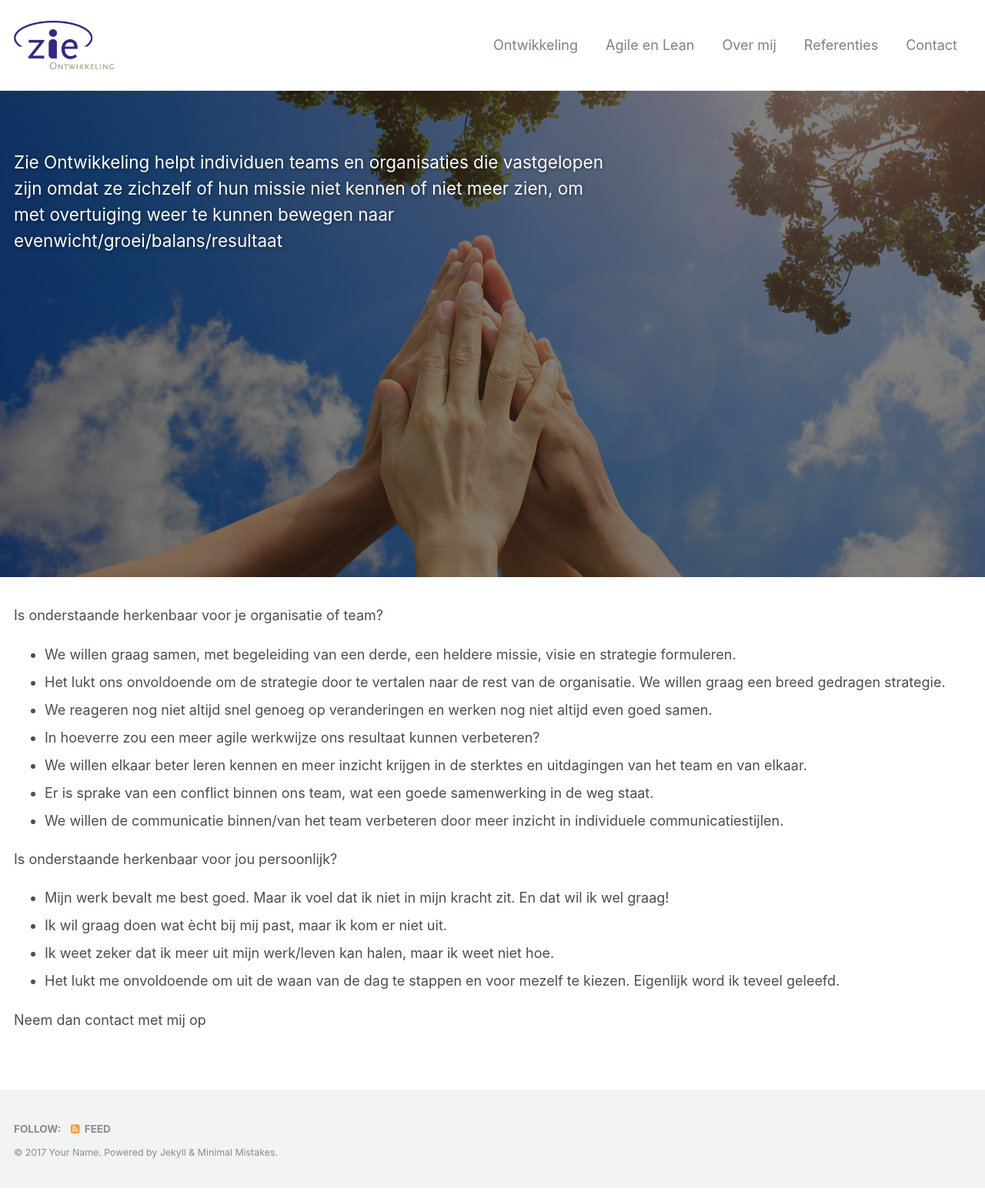
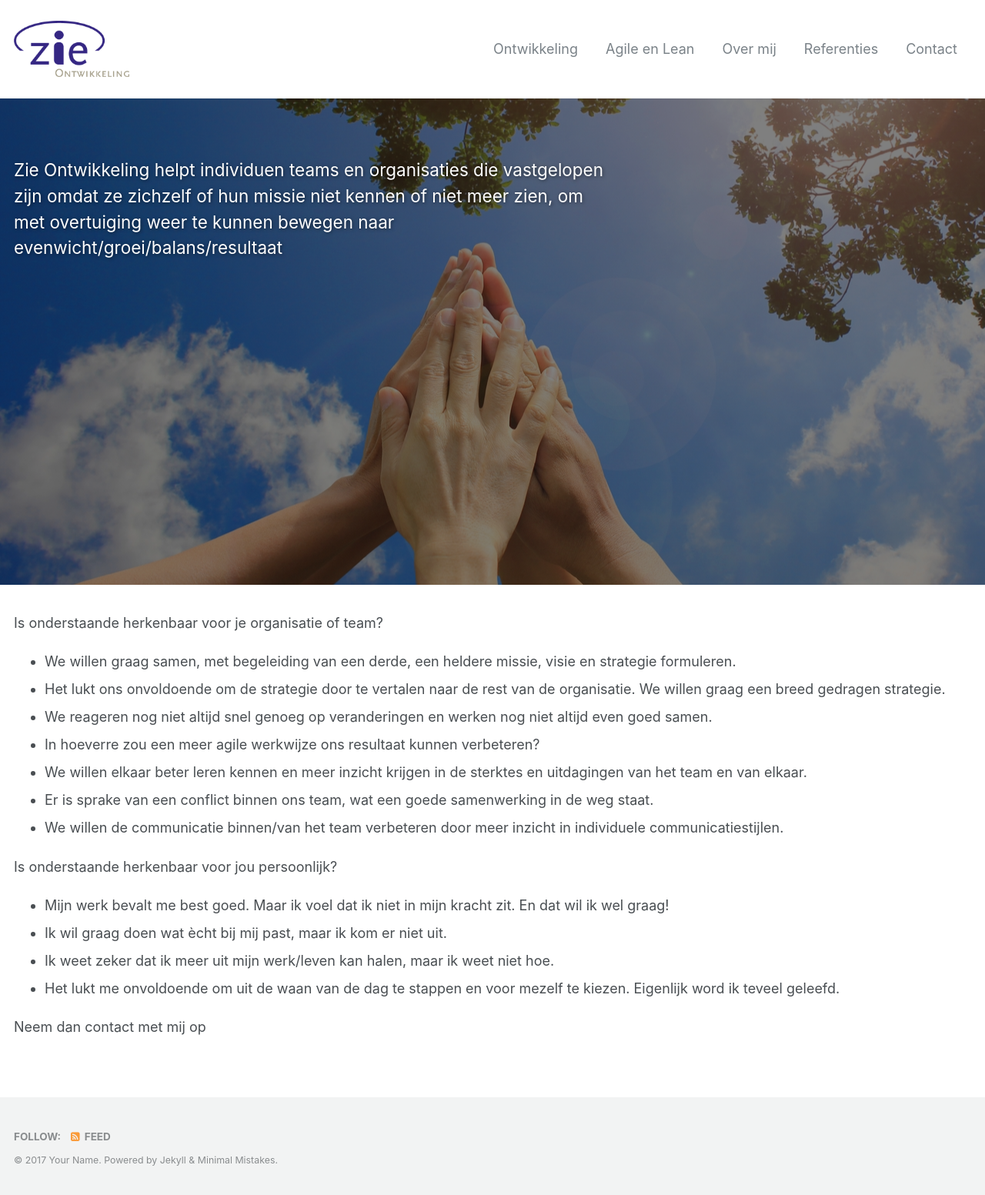
Before and after one commit to twinmum1/zie-ontwikkeling, a Jekyll site: the page built from index.md, in a window 1280 px wide. Shown: the whole page at 77% size. Built offline with Jekyll 4.4.1, drawn with Linux system fonts in a browser that asks for light colours.

Commit message:
Update masthead.html

```diff
--- a/_includes/masthead.html
+++ b/_includes/masthead.html
@@ -3,7 +3,7 @@
     <div class="masthead__menu">
       <nav id="site-nav" class="greedy-nav">
       <!--  <a class="site-title" href="{{ '/' | absolute_url }}">{{ site.title }}</a> -->
-        <a class="site-title" href="{{ '/' | absolute_url }}"><img src="assets/images/ZieLogo.png"  width="130px" height="auto" alt="{{ '/' | absolute_url }}"/></a>
+        <a class="site-title" href="{{ '/' | absolute_url }}"><img src="assets/images/ZieLogo.png"  width="150px" height="auto" alt="{{ '/' | absolute_url }}"/></a>
         <ul class="visible-links">
           {% for link in site.data.navigation.main %}
             {% if link.url contains 'http' %}
```
